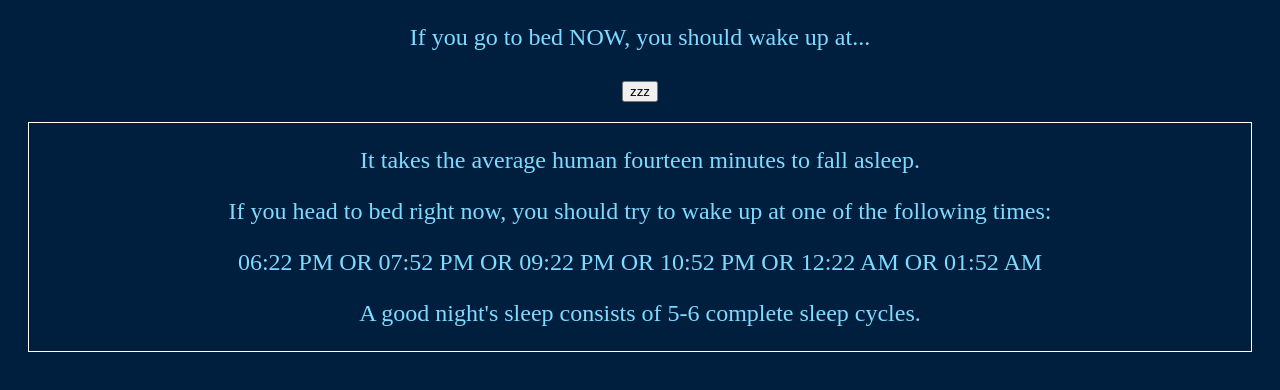
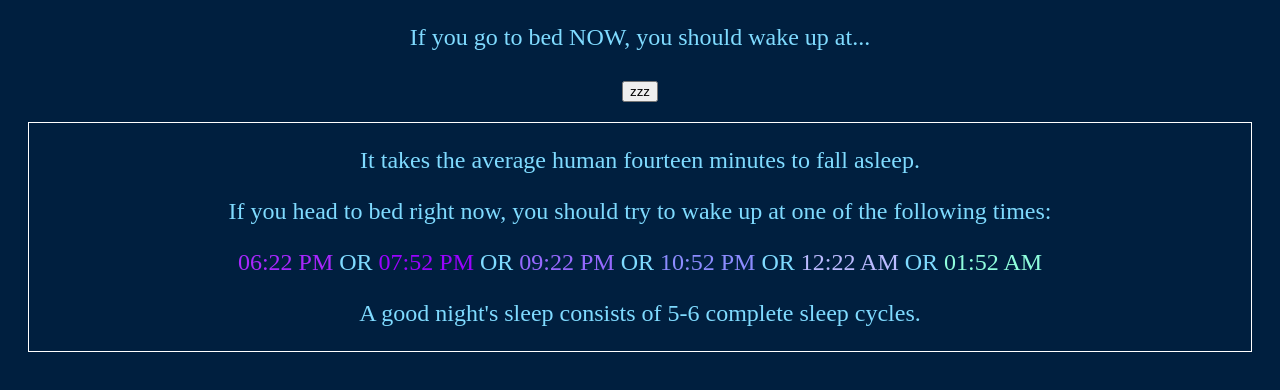
Before and after one commit to aoduru/sleeptime-git, a plain HTML site: page index.html in a window 1280 px wide. Both pictures are taken after a click on the button "zzz". Drawn offline with Linux system fonts and the light colour scheme.

Commit message:
color-code the wake up hours

```diff
--- a/script.js
+++ b/script.js
@@ -22,7 +22,8 @@ output.innerHTML = `
 function zzzOnClick() {
     let output = document.querySelector(".output");
     output.style.display = "block";
-    let hours = "";
+    let hours = document.querySelector("#hours");
+    hours.innerText = ""; // cleanup existing content
 
     // get current time
     let now = Date.now(); // in milliseconds
@@ -37,14 +38,15 @@ function zzzOnClick() {
       cycle += 90 * minute;
 
       // append the sleep cycles to hours string
-      hours += new Date(cycle).toLocaleTimeString([], { hour: '2-digit', minute: '2-digit' });
+      let span = document.createElement("span");
+      span.id = "cycle-" + (i + 1);
+      span.innerText = new Date(cycle).toLocaleTimeString([], { hour: '2-digit', minute: '2-digit' });
+      hours.appendChild(span);
+
 
       if (i < 5) {
-        hours += " OR ";
+        let or = document.createTextNode(" OR ");
+        hours.appendChild(or);
       }
     }
-
-    // output hours
-    let hoursElm = document.querySelector("#hours");
-    hoursElm.innerText = hours;
   }
--- a/style.css
+++ b/style.css
@@ -10,3 +10,26 @@ body {
     margin: 20px;
     display: none;
 }
+#cycle-1 {
+    color: rgb(168, 39, 254);
+  }
+
+  #cycle-2 {
+    color: rgb(154, 3, 254);
+  }
+
+  #cycle-3 {
+    color: rgb(150, 105, 254);
+  }
+
+  #cycle-4 {
+    color: rgb(140, 140, 255);
+  }
+
+  #cycle-5 {
+    color: rgb(187, 187, 255);
+  }
+
+  #cycle-6 {
+    color: rgb(143, 254, 221);
+  }
```
